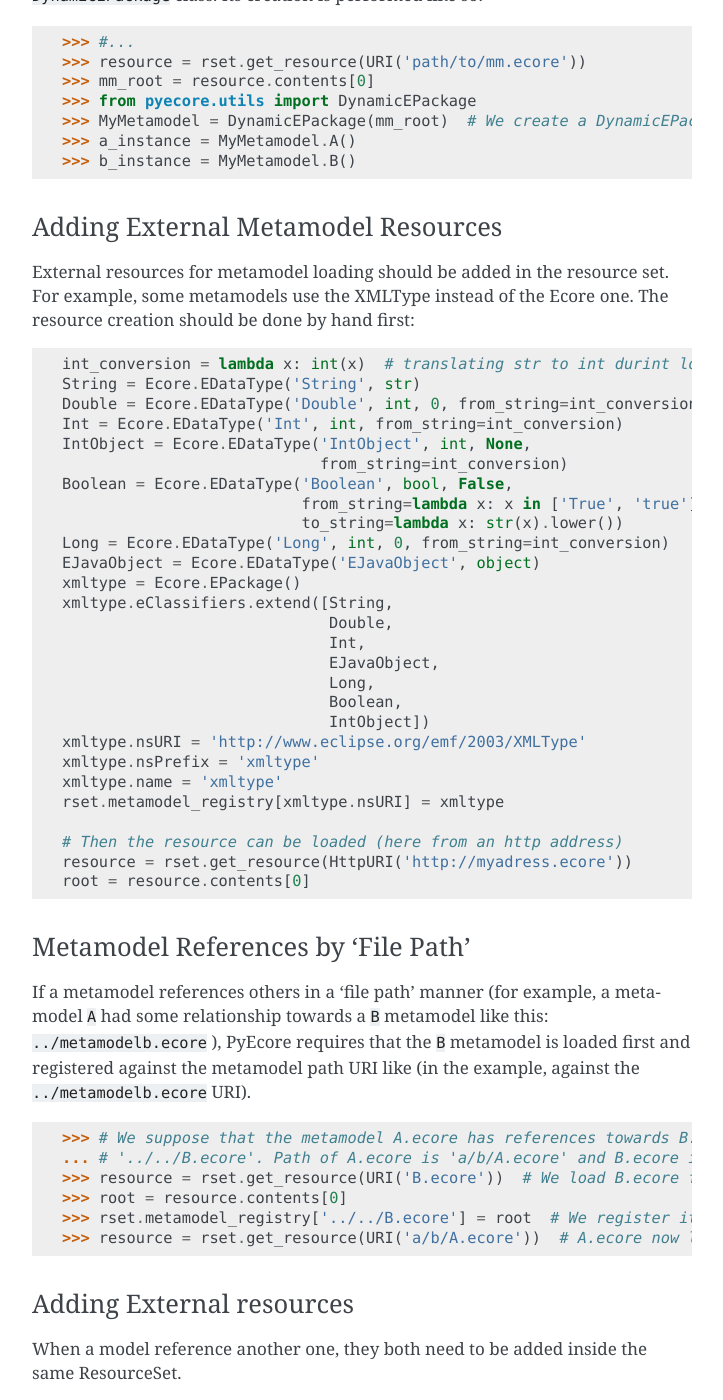
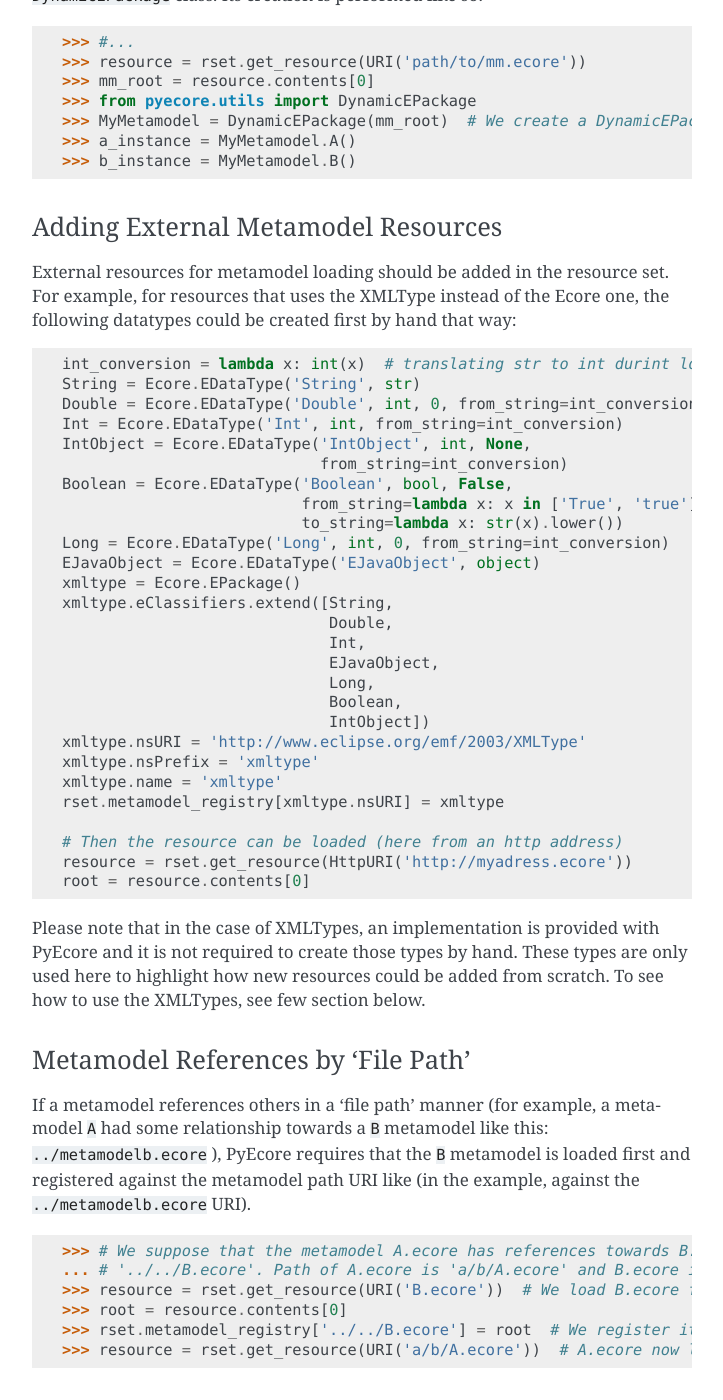
Before and after one commit to pyecore/pyecore, a Sphinx documentation site: the page built from doc/source/user/quickstart.rst, in a window 1280 px wide and 1400 px high, scrolled down 11445 px. Shown: the whole window, without its empty margins (388-1111 px from the left). Built offline with Sphinx 7.4.7, drawn with Linux system fonts in a browser that asks for light colours; comment, search, counter and statistics services are not loaded; some of the changed text lies outside the part shown.

Commit message:
Add documentation for XMLTypes

```diff
--- a/doc/source/user/quickstart.rst
+++ b/doc/source/user/quickstart.rst
@@ -622,8 +622,8 @@
 ~~~~~~~~~~~~~~~~~~~~~~~~~~~~~~~~~~~
 
 External resources for metamodel loading should be added in the resource set.
-For example, some metamodels use the XMLType instead of the Ecore one.
-The resource creation should be done by hand first:
+For example, for resources that uses the XMLType instead of the Ecore one,
+the following datatypes could be created first by hand that way:
 
 .. code-block:: python
 
@@ -655,6 +655,10 @@
     resource = rset.get_resource(HttpURI('http://myadress.ecore'))
     root = resource.contents[0]
 
+Please note that in the case of XMLTypes, an implementation is provided with
+PyEcore and it is not required to create those types by hand. These types are
+only used here to highlight how new resources could be added from scratch.
+To see how to use the XMLTypes, see few section below.
 
 Metamodel References by 'File Path'
 ~~~~~~~~~~~~~~~~~~~~~~~~~~~~~~~~~~~
@@ -942,6 +946,24 @@
 is not serialized.
 
 
+Working with XMLTypes
+---------------------
+
+PyEcore provides a partial implementation of the XMLTypes. This implementation
+is already shipped with PyEcore and can direclty be used. A classical way of
+registering it is to simply import the package.
+
+.. code-block:: python
+
+    import pyecore.type as xmltypes
+
+    # from this point, the metamodel is registered in the global registry
+    # meaning it is not mandatory to register it manually in a ResourceSet
+
+
+The current implementation is partial as some derived attributes and collections
+are still "empty", but the main part of the metamodel is usable.
+
 Traversing the Whole Model with Single Dispatch
 -----------------------------------------------
 
```
